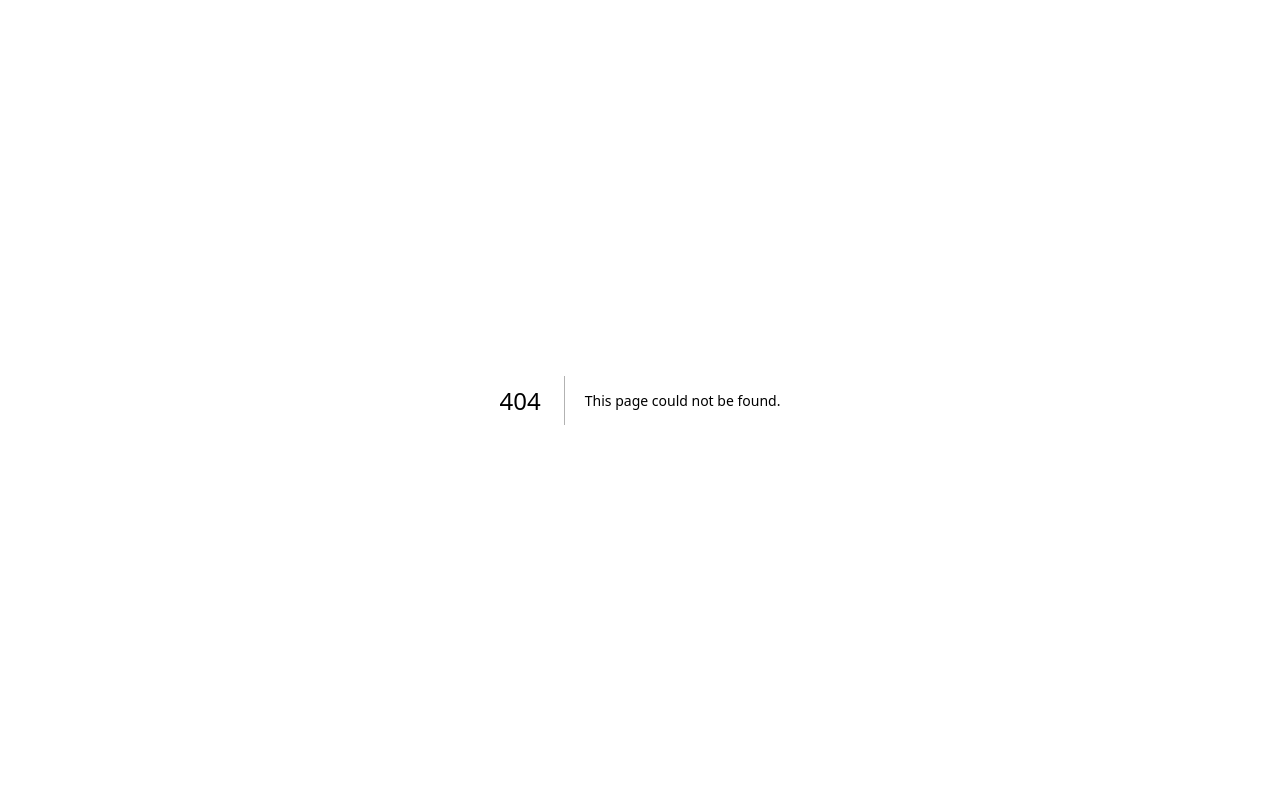
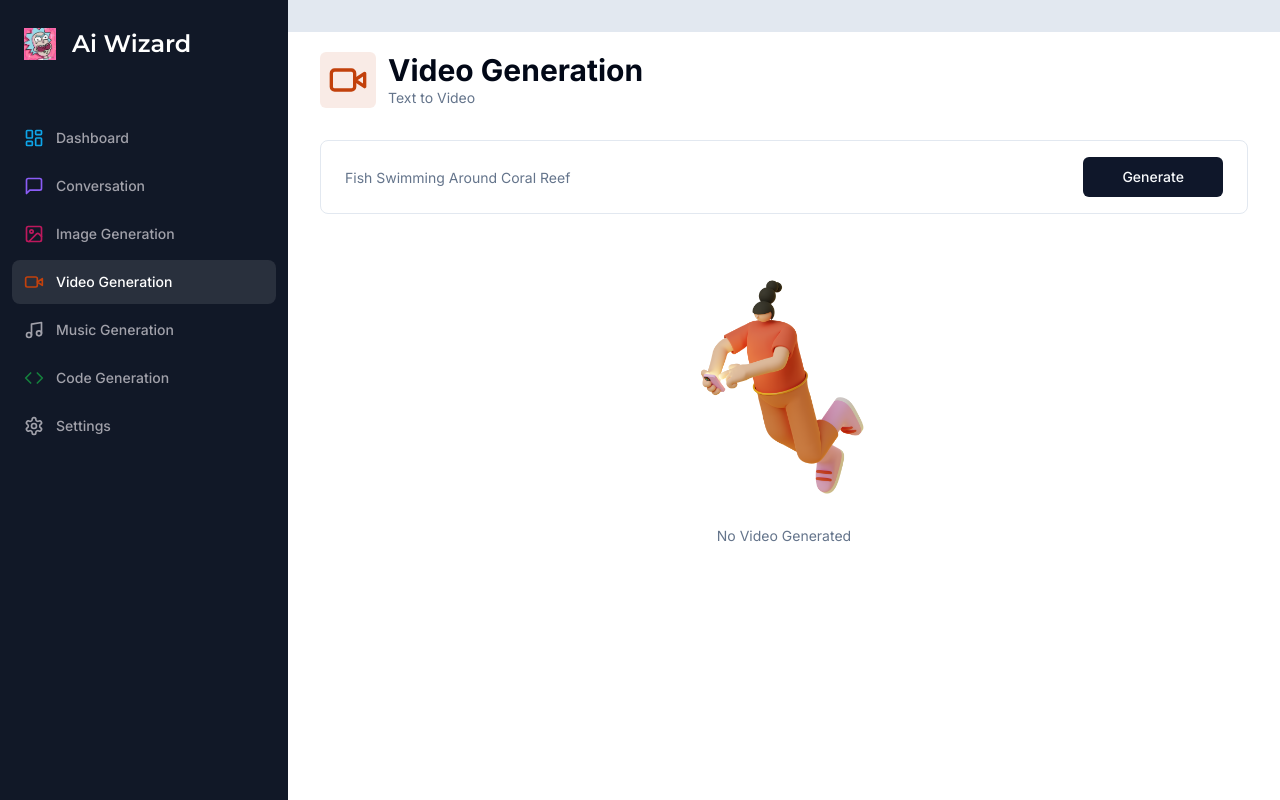
Before and after one commit to aadityadokania/aiwizard, a Next.js app: page /video in a window 1280 px wide. Before the commit this address had no page. Built offline with nearby package versions, Linux system fonts and the light colour scheme.

Commit message:
video generation feature implemented

```diff
--- /dev/null
+++ b/app/(dashboard)/(routes)/video/constants.ts
@@ -0,0 +1,7 @@
+import * as z from "zod";
+
+export const formSchema = z.object({
+    prompt: z.string().min(1,{
+        message:"Prompt is Required.",
+    })
+})
--- /dev/null
+++ b/app/(dashboard)/(routes)/video/page.tsx
@@ -0,0 +1,112 @@
+"use client";
+
+import axios from "axios";
+import * as z from "zod";
+import React, { useState } from "react";
+import { Video } from "lucide-react";
+import { useForm } from "react-hook-form";
+import { Form, FormControl, FormField, FormItem } from "@/components/ui/form";
+import { zodResolver } from "@hookform/resolvers/zod";
+
+import Heading from "@/components/heading";
+
+import { formSchema } from "./constants";
+import { Input } from "@/components/ui/input";
+import { Button } from "@/components/ui/button";
+import { useRouter } from "next/navigation";
+import Empty from "@/components/empty";
+import Loader from "@/components/loader";
+
+function VideoPage() {
+  const [video, setVideo] = useState<string>();
+  const router = useRouter();
+
+  const form = useForm<z.infer<typeof formSchema>>({
+    resolver: zodResolver(formSchema),
+    defaultValues: {
+      prompt: "",
+    },
+  });
+
+  const isLoading = form.formState.isSubmitting;
+
+  const onSubmit = async (values: z.infer<typeof formSchema>) => {
+    try {
+     setVideo(undefined);
+
+      const response = await axios.post("/api/video",values);
+
+      setVideo(response.data[0]);
+
+      form.reset();
+    } catch (error) {
+      //TODO: Open Pro Model
+      console.log(error);
+    } finally {
+      router.refresh();
+    }
+  };
+
+  return (
+    <div>
+      <Heading
+        title="Video Generation"
+        description="Text to Video"
+        icon={Video}
+        iconColor="text-orange-700"
+        bgColor="bg-orange-700/10"
+      />
+      <div className="px-4 lg:px-8">
+        <div>
+          <Form {...form}>
+            <form
+              onSubmit={form.handleSubmit(onSubmit)}
+              className="rounded-lg border w-full p-4 px-3 md:px-6 grid focus-within:shadow-sm grid-cols-12 gap-2"
+            >
+              <FormField
+                name="prompt"
+                render={({ field }) => (
+                  <FormItem className="col-span-12 lg:col-span-10">
+                    <FormControl className="m-0 p-0">
+                      <Input
+                        className="border-0 outline-none focus-visible:ring-0 focus-visible:ring-transparent"
+                        disabled={isLoading}
+                        placeholder="Fish Swimming Around Coral Reef"
+                        {...field}
+                      />
+                    </FormControl>
+                  </FormItem>
+                )}
+              />
+              <Button
+                className="col-span-12 lg:col-span-2 w-full"
+                disabled={isLoading}
+              >
+                Generate
+              </Button>
+            </form>
+          </Form>
+        </div>
+        <div className="space-y-4 mt-4">
+          {isLoading && (
+            <div className="p-8 rounded-lg w-full flex items-center justify-center bg-muted">
+              <Loader />
+            </div>
+          )}
+          {!video && !isLoading && (
+            <Empty label="No Video Generated" />
+          )}
+          {
+            video && (
+              <video className="w-full aspect-video m-8 rounded-lg border bg-black" controls>
+                  <source src={video}/>
+              </video>
+            )
+          }
+        </div>
+      </div>
+    </div>
+  );
+}
+
+export default VideoPage;
--- /dev/null
+++ b/app/api/video/route.ts
@@ -0,0 +1,37 @@
+import { auth } from "@clerk/nextjs";
+import { NextResponse } from "next/server";
+import Replicate from "replicate";
+
+const replicate = new Replicate({
+  auth: process.env.REPLICATE_API_TOKEN!,
+});
+
+export async function POST(req: Request) {
+  try {
+    const { userId } = auth();
+    const body = await req.json();
+    const { prompt } = body;
+
+    if (!userId) {
+      return new NextResponse("Unauthorized", { status: 401 });
+    }
+
+    if (!prompt) {
+      return new NextResponse("Prompt is reuqired", { status: 400 });
+    }
+
+    const response = await replicate.run(
+      "anotherjesse/zeroscope-v2-xl:9f747673945c62801b13b84701c783929c0ee784e4748ec062204894dda1a351",
+      {
+        input: {
+          prompt: prompt,
+        }
+      }
+    );
+
+    return NextResponse.json(response);
+  } catch (error) {
+    console.log("[VIDEO_ERROR]", error);
+    return new NextResponse("Internal error", { status: 500 });
+  }
+}
```
